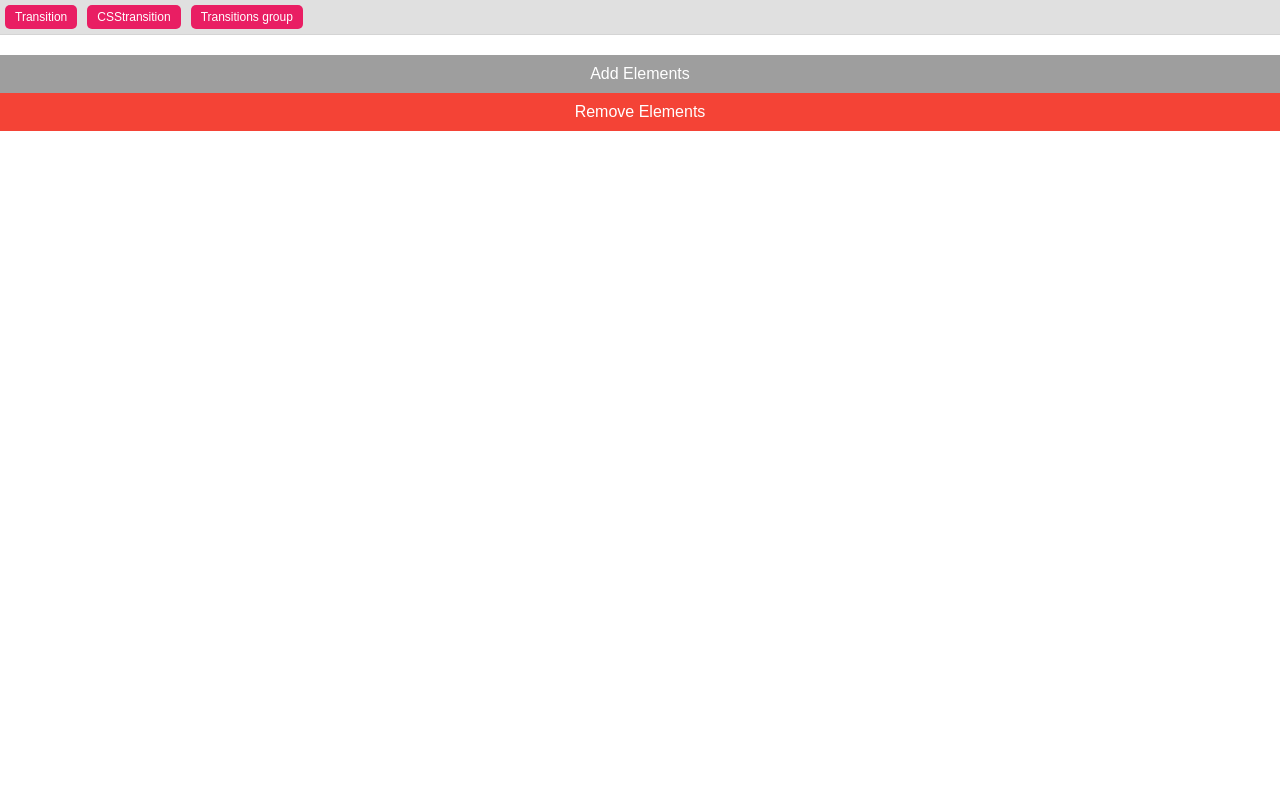
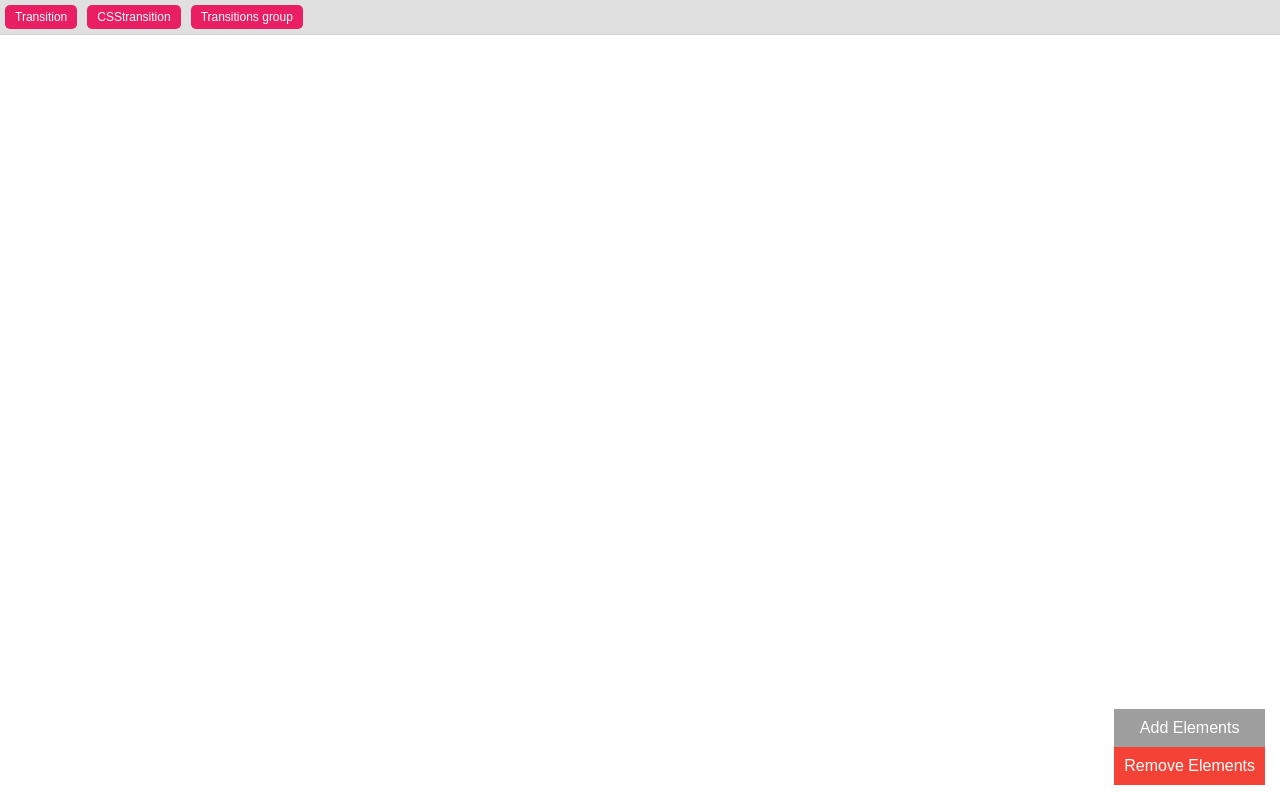
Before and after one commit to mukhtarB/react-transitions, a React (Create React App) app: page /tgroup in a window 1280 px wide. Built offline with nearby package versions, Linux system fonts and the light colour scheme.

Commit message:
modified button styling

```diff
--- a/src/css/App.css
+++ b/src/css/App.css
@@ -43,6 +43,9 @@
 
 .btns {
 	margin-top: 20px;
+	position: fixed;
+	right: 15px;
+	bottom: 15px;
 }
 
 .btn-add,
@@ -51,6 +54,7 @@
 	color: #fff;
 	text-align: center;
 	padding: 10px;
+	cursor: pointer;
 }
 .btn-remove {
 	background: #f44336;
```
